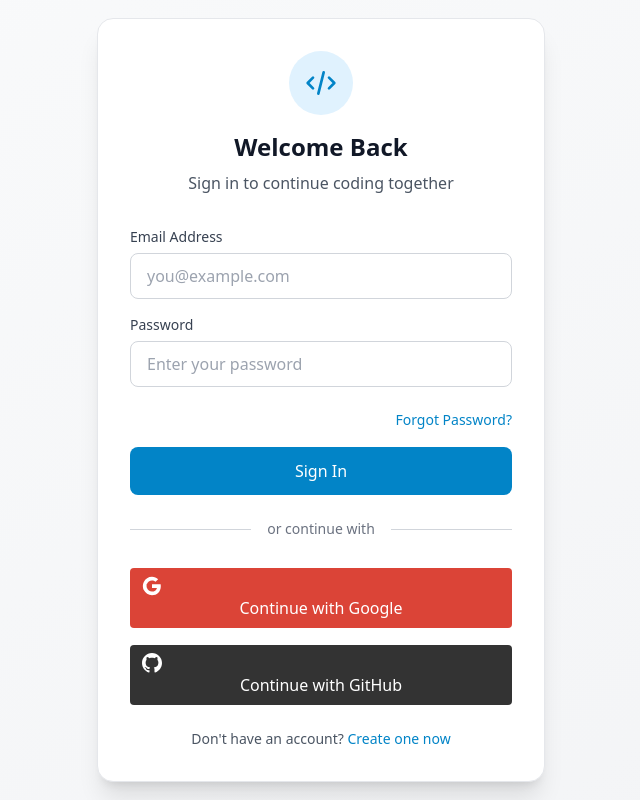
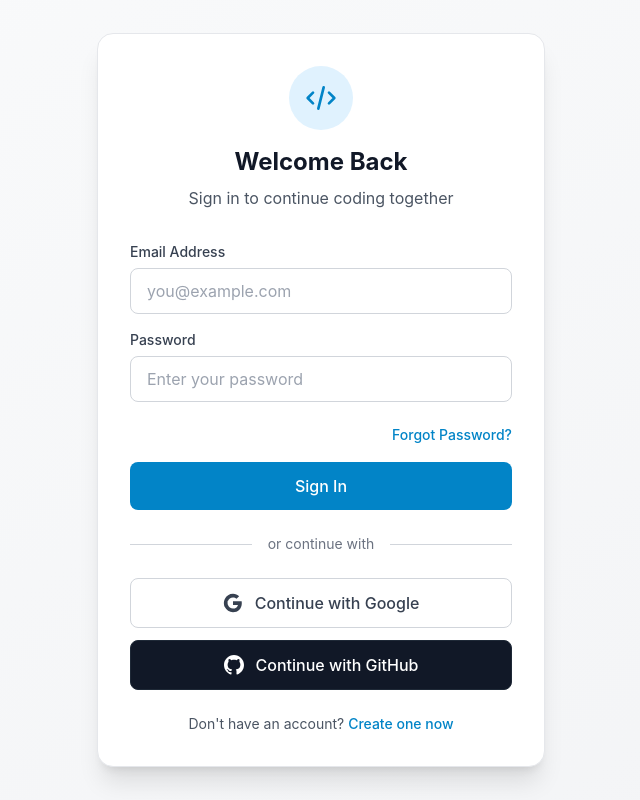
Before and after one commit to Vishalkumjan/realtime-code-collab, a React (Vite) app in the folder client/: page / in a window 1280 px wide. Shown: the whole page, without its empty margins (319-959 px from the left). Built offline with nearby package versions, Linux system fonts and the light colour scheme; no server answers.

Commit message:
fix: Replace inline CSS with Tailwind utilities for OAuth buttons

```diff
--- a/client/src/index.css
+++ b/client/src/index.css
@@ -2,34 +2,62 @@
 @tailwind components;
 @tailwind utilities;
 
+@layer components {
+  .google-btn {
+    @apply flex items-center justify-center gap-3 px-4 py-3 bg-white dark:bg-dark-700 text-gray-700 dark:text-gray-200 border border-gray-300 dark:border-dark-600 rounded-lg font-medium hover:bg-gray-50 dark:hover:bg-dark-600 transition-colors;
+  }
 
-/* client/src/index.css */
-.google-btn {
-  background: #db4437;
-  color: white;
-  padding: 8px 12px;
-  border-radius: 4px;
-  border: none;
-  margin: 5px 0;
-  cursor: pointer;
-  font-weight: 500;
+  .github-btn {
+    @apply flex items-center justify-center gap-3 px-4 py-3 bg-gray-900 dark:bg-gray-800 text-white border border-gray-800 dark:border-gray-700 rounded-lg font-medium hover:bg-gray-800 dark:hover:bg-gray-700 transition-colors;
+  }
 }
 
-.google-btn:hover {
-  background: #c33d2f;
+:root {
+  --border: 214.3 31.8% 91.4%;
 }
 
-.github-btn {
-  background: #333;
-  color: white;
-  padding: 8px 12px;
-  border-radius: 4px;
-  border: none;
-  margin: 5px 0;
-  cursor: pointer;
-  font-weight: 500;
+* {
+  box-sizing: border-box;
+  margin: 0;
+  padding: 0;
 }
 
-.github-btn:hover {
-  background: #111;
+body {
+  font-family: -apple-system, BlinkMacSystemFont, 'Segoe UI', 'Roboto', 'Oxygen', 'Ubuntu', 'Cantarell', 'Fira Sans', 'Droid Sans', 'Helvetica Neue', sans-serif;
+  -webkit-font-smoothing: antialiased;
+  -moz-osx-font-smoothing: grayscale;
 }
+
+code {
+  font-family: source-code-pro, Menlo, Monaco, Consolas, 'Courier New', monospace;
+}
+
+::-webkit-scrollbar {
+  width: 8px;
+  height: 8px;
+}
+
+::-webkit-scrollbar-track {
+  background: #f1f1f1;
+}
+
+::-webkit-scrollbar-thumb {
+  background: #888;
+  border-radius: 4px;
+}
+
+::-webkit-scrollbar-thumb:hover {
+  background: #555;
+}
+
+.dark ::-webkit-scrollbar-track {
+  background: #1e293b;
+}
+
+.dark ::-webkit-scrollbar-thumb {
+  background: #475569;
+}
+
+.dark ::-webkit-scrollbar-thumb:hover {
+  background: #64748b;
+}
```
